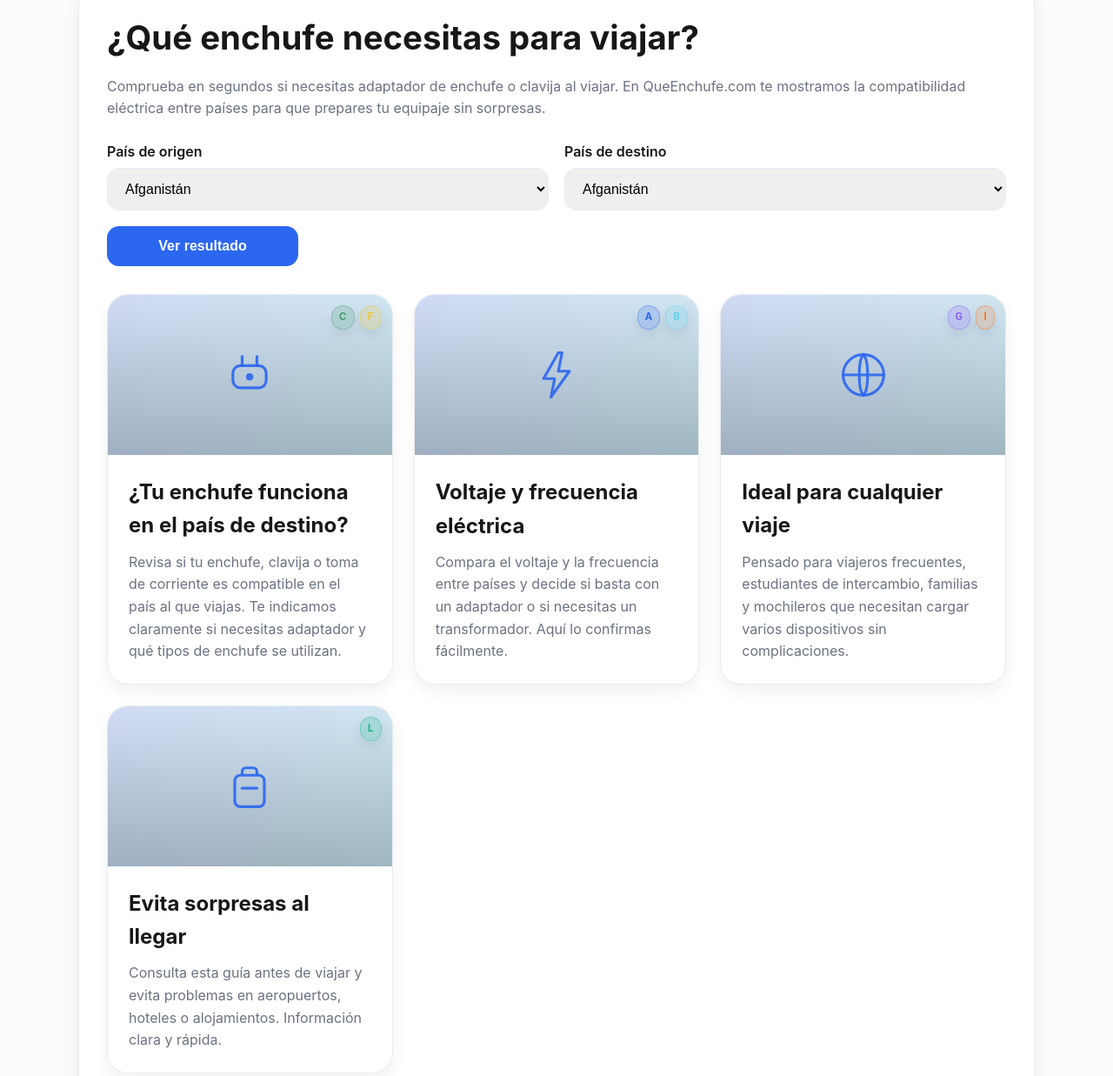
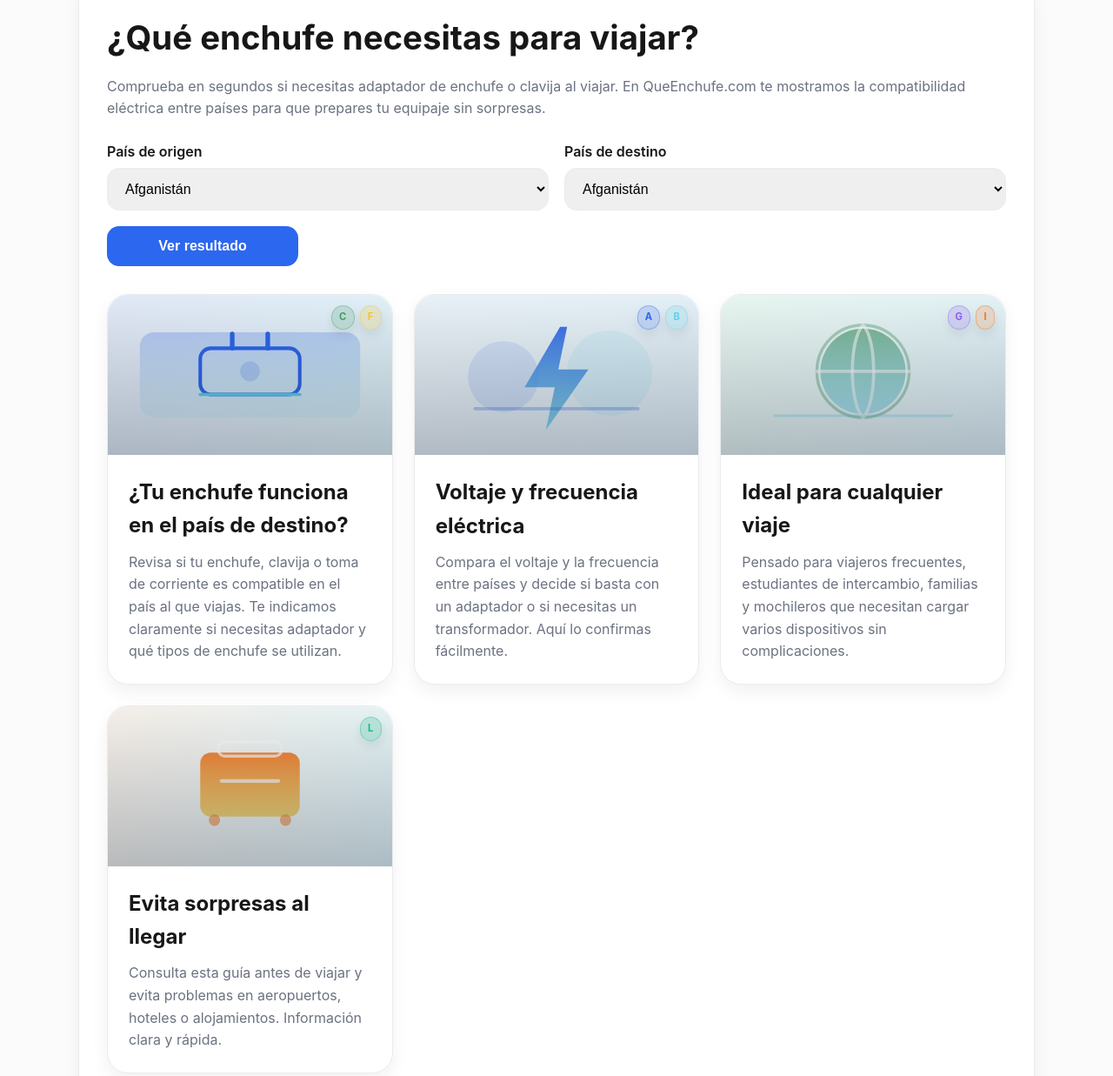
Before and after one commit to elpenultimo/queenchufe, a website: page index.html in a window 1280 px wide. Shown: the part 113-1350 px from the top of the page at 87% size. Drawn offline with Linux system fonts and the light colour scheme.

Commit message:
Add visual media headers and plug chips

```diff
--- a/assets/styles.css
+++ b/assets/styles.css
@@ -218,9 +218,17 @@ button:hover {
   transition: transform 0.2s ease, box-shadow 0.2s ease;
 }
 
-.card-tile:hover {
+.card-tile:hover,
+.card-tile:focus-within {
   transform: translateY(-2px);
   box-shadow: var(--shadow-md);
+}
+
+.card-tile__link {
+  display: flex;
+  flex-direction: column;
+  height: 100%;
+  color: inherit;
 }
 
 .card-tile__media {
@@ -234,6 +242,7 @@ button:hover {
   overflow: hidden;
   display: grid;
   place-items: center;
+  border-radius: 24px 24px 0 0;
 }
 
 .card-tile__media img {
@@ -243,6 +252,10 @@ button:hover {
   display: block;
   position: relative;
   z-index: 0;
+}
+
+.card-tile__media--has-image .card-tile__icon {
+  opacity: 0;
 }
 
 .card-tile__media::after {
@@ -259,6 +272,7 @@ button:hover {
   height: clamp(48px, 20vw, 68px);
   color: rgba(44, 103, 239, 0.9);
   z-index: 2;
+  transition: opacity 0.2s ease;
 }
 
 .card-tile__chips {
--- a/index.html
+++ b/index.html
@@ -49,7 +49,9 @@
 
       <section class="info-cards grid tile-grid">
         <article class="card-tile">
-          <div class="card-tile__media card-tile__media--plug" aria-hidden="true">
+          <a class="card-tile__link" href="#search-form">
+            <div class="card-tile__media card-tile__media--plug card-tile__media--has-image" aria-hidden="true">
+              <img src="/tiles/tile-compat.svg" alt="" loading="lazy" decoding="async" onerror="this.remove(); this.parentElement.classList.remove('card-tile__media--has-image');" />
               <div class="card-tile__chips">
                 <span class="plug-chip plug-chip--c">C</span>
                 <span class="plug-chip plug-chip--f">F</span>
@@ -65,9 +67,12 @@
               <h3>¿Tu enchufe funciona en el país de destino?</h3>
               <p>Revisa si tu enchufe, clavija o toma de corriente es compatible en el país al que viajas. Te indicamos claramente si necesitas adaptador y qué tipos de enchufe se utilizan.</p>
             </div>
+          </a>
         </article>
         <article class="card-tile">
-          <div class="card-tile__media card-tile__media--bolt" aria-hidden="true">
+          <a class="card-tile__link" href="#search-form">
+            <div class="card-tile__media card-tile__media--bolt card-tile__media--has-image" aria-hidden="true">
+              <img src="/tiles/tile-voltage.svg" alt="" loading="lazy" decoding="async" onerror="this.remove(); this.parentElement.classList.remove('card-tile__media--has-image');" />
               <div class="card-tile__chips">
                 <span class="plug-chip plug-chip--a">A</span>
                 <span class="plug-chip plug-chip--b">B</span>
@@ -80,9 +85,12 @@
               <h3>Voltaje y frecuencia eléctrica</h3>
               <p>Compara el voltaje y la frecuencia entre países y decide si basta con un adaptador o si necesitas un transformador. Aquí lo confirmas fácilmente.</p>
             </div>
+          </a>
         </article>
         <article class="card-tile">
-          <div class="card-tile__media card-tile__media--globe" aria-hidden="true">
+          <a class="card-tile__link" href="#search-form">
+            <div class="card-tile__media card-tile__media--globe card-tile__media--has-image" aria-hidden="true">
+              <img src="/tiles/tile-travel.svg" alt="" loading="lazy" decoding="async" onerror="this.remove(); this.parentElement.classList.remove('card-tile__media--has-image');" />
               <div class="card-tile__chips">
                 <span class="plug-chip plug-chip--g">G</span>
                 <span class="plug-chip plug-chip--i">I</span>
@@ -97,9 +105,12 @@
               <h3>Ideal para cualquier viaje</h3>
               <p>Pensado para viajeros frecuentes, estudiantes de intercambio, familias y mochileros que necesitan cargar varios dispositivos sin complicaciones.</p>
             </div>
+          </a>
         </article>
         <article class="card-tile">
-          <div class="card-tile__media card-tile__media--suitcase" aria-hidden="true">
+          <a class="card-tile__link" href="#search-form">
+            <div class="card-tile__media card-tile__media--suitcase card-tile__media--has-image" aria-hidden="true">
+              <img src="/tiles/tile-arrival.svg" alt="" loading="lazy" decoding="async" onerror="this.remove(); this.parentElement.classList.remove('card-tile__media--has-image');" />
               <div class="card-tile__chips">
                 <span class="plug-chip plug-chip--l">L</span>
               </div>
@@ -113,6 +124,7 @@
               <h3>Evita sorpresas al llegar</h3>
               <p>Consulta esta guía antes de viajar y evita problemas en aeropuertos, hoteles o alojamientos. Información clara y rápida.</p>
             </div>
+          </a>
         </article>
       </section>
 
```
Also changed, not shown: scripts/build.mjs (+8 -0 lines), public/tiles/tile-arrival.svg (added), public/tiles/tile-compat.svg (added), public/tiles/tile-travel.svg (added), public/tiles/tile-voltage.svg (added). Lines whose indentation alone changed are shown as unchanged.
